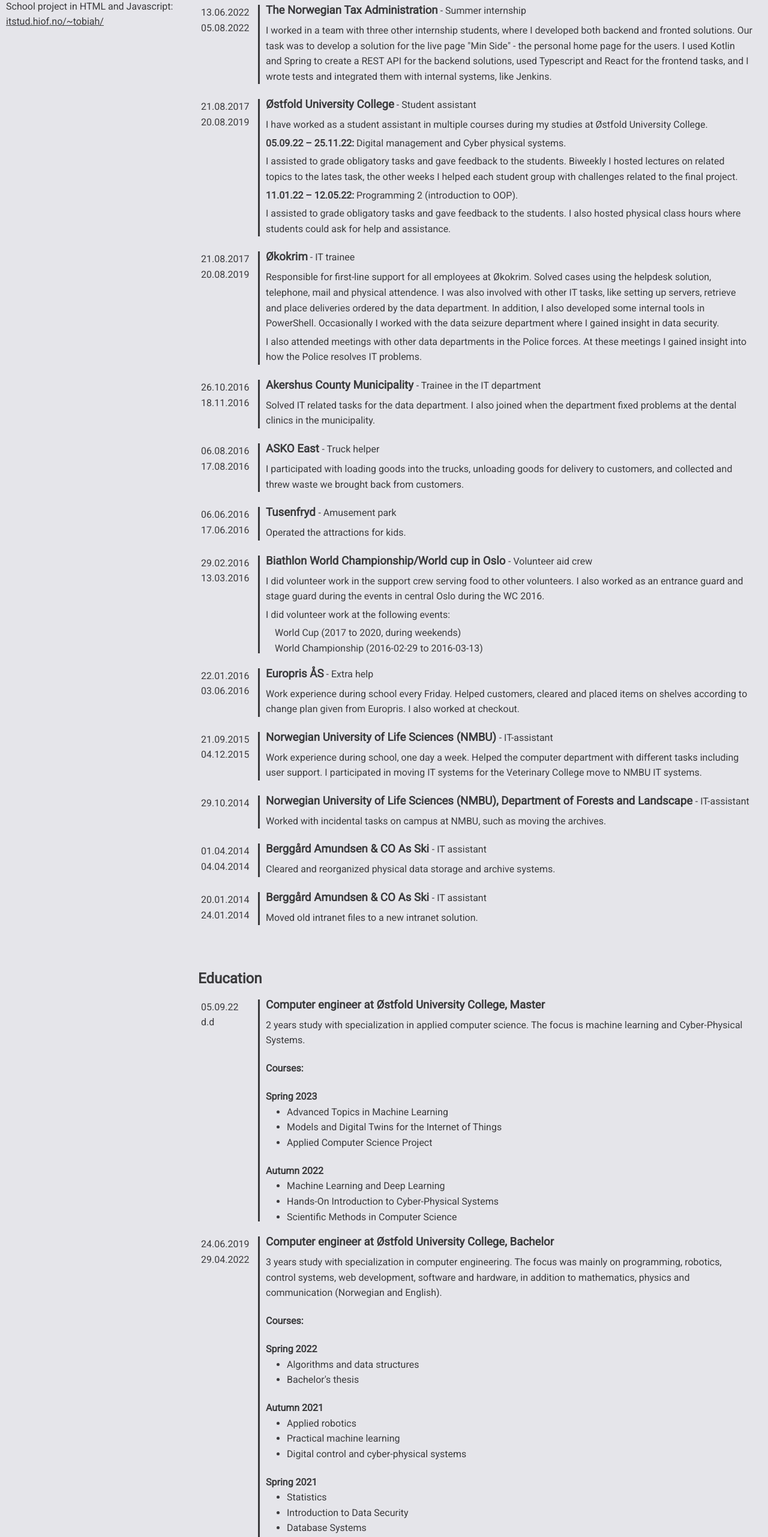
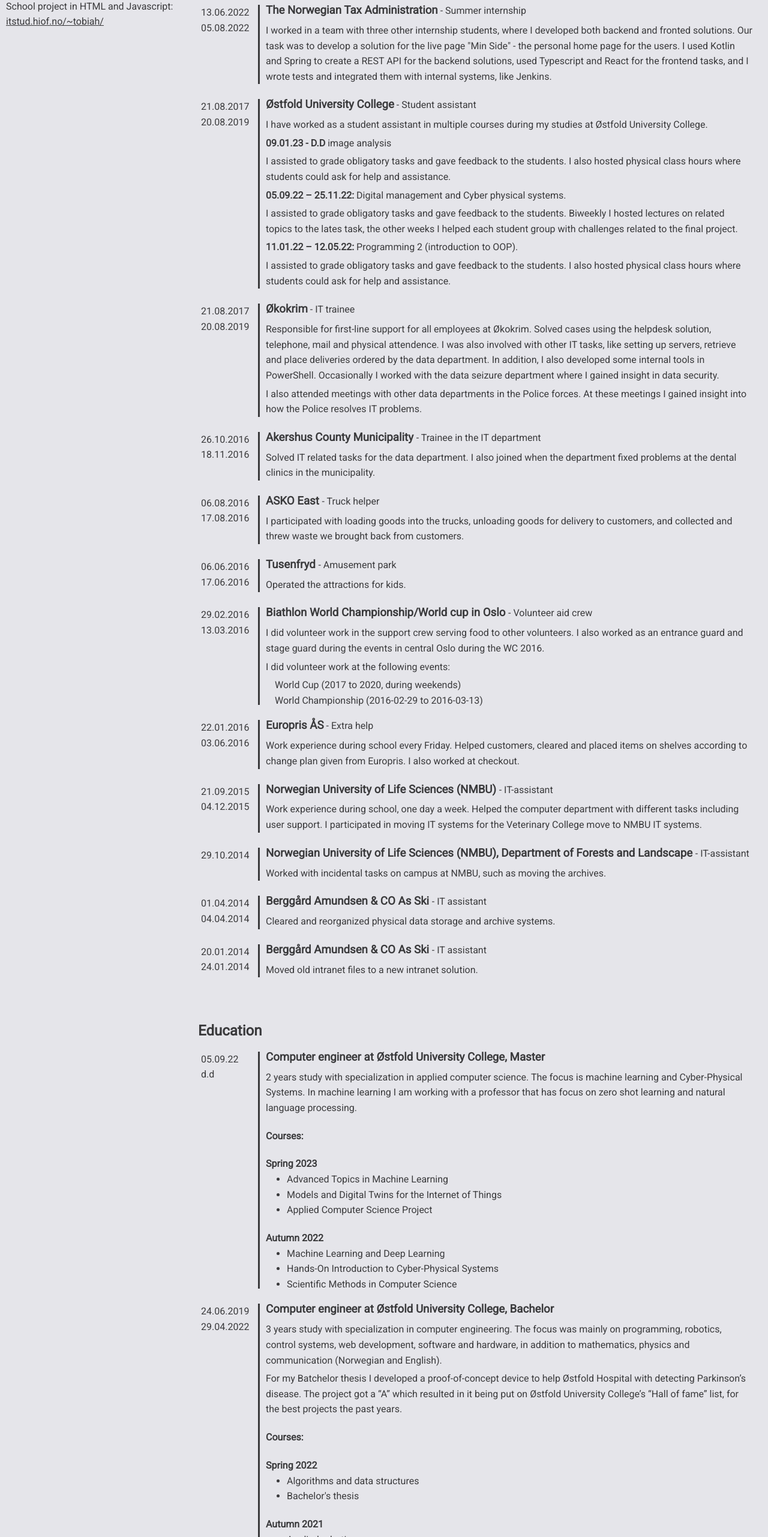
Before and after one commit to Tobhal/Tobias-CV, a plain HTML site: page index-en.html in a window 1280 px wide. Shown: the part 1027-3589 px from the top of the page at 60% size. Drawn offline with Linux system fonts and the light colour scheme.

Commit message:
Updates to text

```diff
--- a/index-en.html
+++ b/index-en.html
@@ -158,6 +158,13 @@
           <br class="hidePrint">
           <p>
             I have worked as a student assistant in multiple courses during my studies at Østfold University College.
+          </p>
+          <p>
+            <b>09.01.23 - D.D</b>
+            image analysis
+          </p>
+          <p>
+            I assisted to grade obligatory tasks and gave feedback to the students. I also hosted physical class hours where students could ask for help and assistance.
           </p>
           <p>
             <b>05.09.22 – 25.11.22:</b>
@@ -375,7 +382,7 @@
           <h3 class="hidePrint"> Computer engineer at Østfold University College, Master </h3>
           <br class="hidePrint">
           <p>
-            2 years study with specialization in applied computer science. The focus is machine learning and Cyber-Physical Systems.
+            2 years study with specialization in applied computer science. The focus is machine learning and Cyber-Physical Systems. In machine learning I am working with a professor that has focus on zero shot learning and natural language processing.
           </p>
 
           <h4>Courses:</h4>
@@ -409,7 +416,10 @@
           <br class="hidePrint">
           <p>
             3 years study with specialization in computer engineering. The focus was mainly on programming, robotics, control systems, web development, software and hardware, in addition to mathematics, physics and communication (Norwegian and English).
-            </p>
+          </p>
+          <p>
+            For my Batchelor thesis I developed a proof-of-concept device to help Østfold Hospital with detecting Parkinson’s disease. The project got a “A” which resulted in it being put on Østfold University College’s “Hall of fame” list, for the best projects the past years.
+          </p>
 
             <h4>Courses:</h4>
             <h4>Spring 2022</h4>
```
Also changed, not shown: script-en.js (line endings or trailing spaces).
